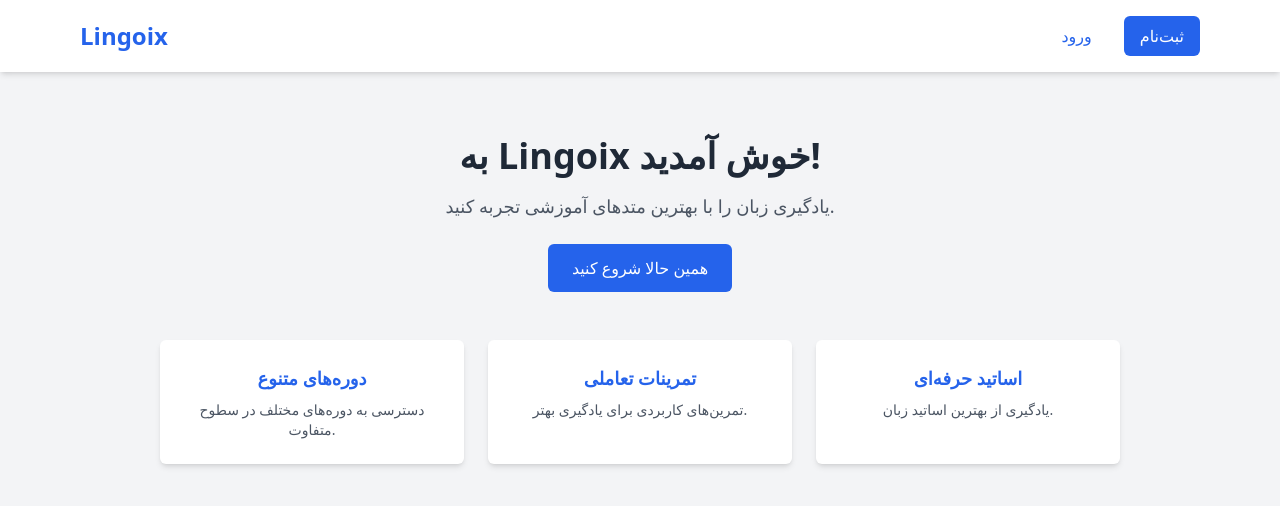
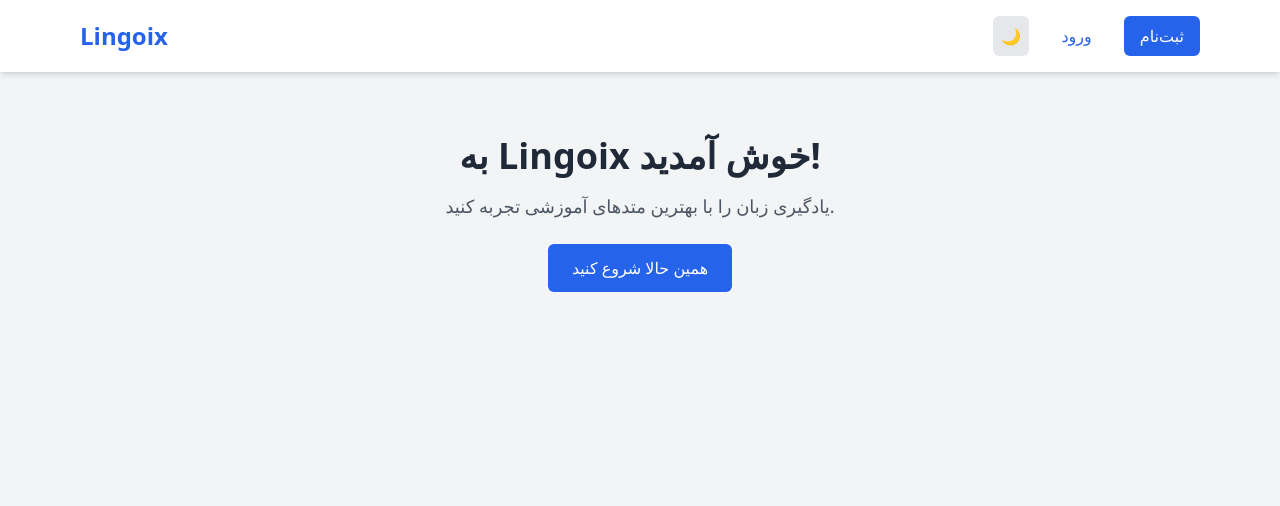
Before and after one commit to behshaad/lingoix, a React (Create React App) app: page / in a window 1280 px wide. Shown: the top 506 px of the page. Built offline with nearby package versions, Linux system fonts and the light colour scheme.

Commit message:
Add dark mode

```diff
--- /dev/null
+++ b/src/context/ThemeContext.js
@@ -0,0 +1,25 @@
+import { createContext, useState, useEffect } from "react";
+
+export const ThemeContext = createContext();
+
+export const ThemeProvider = ({ children }) => {
+  const [darkMode, setDarkMode] = useState(
+    localStorage.getItem("theme") === "dark"
+  );
+
+  useEffect(() => {
+    if (darkMode) {
+      document.documentElement.classList.add("dark");
+      localStorage.setItem("theme", "dark");
+    } else {
+      document.documentElement.classList.remove("dark");
+      localStorage.setItem("theme", "light");
+    }
+  }, [darkMode]);
+
+  return (
+    <ThemeContext.Provider value={{ darkMode, setDarkMode }}>
+      {children}
+    </ThemeContext.Provider>
+  );
+};
--- a/src/index.css
+++ b/src/index.css
@@ -1,3 +1,8 @@
 @tailwind base;
 @tailwind components;
 @tailwind utilities;
+
+/* ✅ اطمینان از اعمال شدن حالت دارک */
+html.dark {
+  @apply bg-gray-900 text-white;
+}
--- a/src/index.js
+++ b/src/index.js
@@ -1,17 +1,31 @@
-import React from 'react';
-import ReactDOM from 'react-dom/client';
-import './index.css';
-import App from './App';
-import reportWebVitals from './reportWebVitals';
+// import React from 'react';
+// import ReactDOM from 'react-dom/client';
+// import './index.css';
+// import App from './App';
+// import reportWebVitals from './reportWebVitals';
 
-const root = ReactDOM.createRoot(document.getElementById('root'));
+// const root = ReactDOM.createRoot(document.getElementById('root'));
+// root.render(
+//   <React.StrictMode>
+//     <App />
+//   </React.StrictMode>
+// );
+
+// // If you want to start measuring performance in your app, pass a function
+// // to log results (for example: reportWebVitals(console.log))
+// // or send to an analytics endpoint. Learn more: https://bit.ly/CRA-vitals
+// reportWebVitals();
+
+
+import React from "react";
+import ReactDOM from "react-dom/client";
+import App from "./App";
+import "./index.css";
+import { ThemeProvider } from "./context/ThemeContext";
+
+const root = ReactDOM.createRoot(document.getElementById("root"));
 root.render(
-  <React.StrictMode>
+  <ThemeProvider>
     <App />
-  </React.StrictMode>
+  </ThemeProvider>
 );
-
-// If you want to start measuring performance in your app, pass a function
-// to log results (for example: reportWebVitals(console.log))
-// or send to an analytics endpoint. Learn more: https://bit.ly/CRA-vitals
-reportWebVitals();
--- a/src/pages/HomePage.js
+++ b/src/pages/HomePage.js
@@ -1,22 +1,105 @@
+// import { Link } from "react-router-dom";
+
+// function HomePage() {
+//   return (
+//     <div className="min-h-screen flex flex-col items-center bg-gray-100">
+//       {/* ناوبار */}
+//       <nav className="w-full py-4 bg-white shadow-md">
+//         <div className="max-w-6xl mx-auto px-4 flex justify-between items-center">
+//           <h1 className="text-2xl font-bold text-blue-600">Lingoix</h1>
+//           <div className="hidden md:flex">
+//             <Link
+//               to="/login"
+//               className="px-4 py-2 text-blue-600 hover:underline"
+//             >
+//               ورود
+//             </Link>
+//             <Link
+//               to="/register"
+//               className="ml-4 px-4 py-2 bg-blue-600 text-white rounded-md"
+//             >
+//               ثبت‌نام
+//             </Link>
+//           </div>
+//         </div>
+//       </nav>
+
+//       {/* هدر */}
+//       <header className="text-center mt-16 px-4 sm:px-6 md:px-12 lg:px-24">
+//         <h2 className="text-3xl md:text-4xl font-bold text-gray-800">
+//           به Lingoix خوش آمدید!
+//         </h2>
+//         <p className="mt-4 text-gray-600 text-sm sm:text-base md:text-lg">
+//           یادگیری زبان را با بهترین متدهای آموزشی تجربه کنید.
+//         </p>
+//         <Link to="/register">
+//           <button className="mt-6 px-6 py-3 bg-blue-600 text-white rounded-md hover:bg-blue-700 transition">
+//             همین حالا شروع کنید
+//           </button>
+//         </Link>
+//       </header>
+
+//       {/* بخش معرفی امکانات */}
+//       <section className="mt-12 grid grid-cols-1 sm:grid-cols-2 md:grid-cols-3 gap-6 max-w-6xl px-4 sm:px-6 md:px-12 lg:px-24">
+//         <div className="p-6 bg-white shadow-md rounded-md text-center">
+//           <h3 className="text-lg font-semibold text-blue-600">
+//             دوره‌های متنوع
+//           </h3>
+//           <p className="text-gray-600 text-sm mt-2">
+//             دسترسی به دوره‌های مختلف در سطوح متفاوت.
+//           </p>
+//         </div>
+//         <div className="p-6 bg-white shadow-md rounded-md text-center">
+//           <h3 className="text-lg font-semibold text-blue-600">
+//             تمرینات تعاملی
+//           </h3>
+//           <p className="text-gray-600 text-sm mt-2">
+//             تمرین‌های کاربردی برای یادگیری بهتر.
+//           </p>
+//         </div>
+//         <div className="p-6 bg-white shadow-md rounded-md text-center">
+//           <h3 className="text-lg font-semibold text-blue-600">
+//             اساتید حرفه‌ای
+//           </h3>
+//           <p className="text-gray-600 text-sm mt-2">
+//             یادگیری از بهترین اساتید زبان.
+//           </p>
+//         </div>
+//       </section>
+//     </div>
+//   );
+// }
+
+// export default HomePage;
+
+// بدون تم
+
+import { useContext } from "react";
+import { ThemeContext } from "../context/ThemeContext";
 import { Link } from "react-router-dom";
 
 function HomePage() {
+  const { darkMode, setDarkMode } = useContext(ThemeContext);
+
   return (
-    <div className="min-h-screen flex flex-col items-center bg-gray-100">
+    <div className={`min-h-screen flex flex-col items-center bg-gray-100 dark:bg-gray-900`}>
       {/* ناوبار */}
-      <nav className="w-full py-4 bg-white shadow-md">
+      <nav className="w-full py-4 bg-white dark:bg-gray-800 shadow-md">
         <div className="max-w-6xl mx-auto px-4 flex justify-between items-center">
-          <h1 className="text-2xl font-bold text-blue-600">Lingoix</h1>
-          <div className="hidden md:flex">
-            <Link
-              to="/login"
-              className="px-4 py-2 text-blue-600 hover:underline"
+          <h1 className="text-2xl font-bold text-blue-600 dark:text-blue-400">Lingoix</h1>
+          <div className="flex items-center space-x-4">
+            <button
+              onClick={() => setDarkMode(!darkMode)}
+              className="p-2 bg-gray-200 dark:bg-gray-700 rounded-md"
             >
+              {darkMode ? "☀️" : "🌙"}
+            </button>
+            <Link to="/login" className="hidden md:block px-4 py-2 text-blue-600 dark:text-blue-400 hover:underline">
               ورود
             </Link>
             <Link
               to="/register"
-              className="ml-4 px-4 py-2 bg-blue-600 text-white rounded-md"
+              className="hidden md:block ml-4 px-4 py-2 bg-blue-600 text-white dark:bg-blue-500 rounded-md"
             >
               ثبت‌نام
             </Link>
@@ -26,46 +109,18 @@
 
       {/* هدر */}
       <header className="text-center mt-16 px-4 sm:px-6 md:px-12 lg:px-24">
-        <h2 className="text-3xl md:text-4xl font-bold text-gray-800">
+        <h2 className="text-3xl md:text-4xl font-bold text-gray-800 dark:text-white">
           به Lingoix خوش آمدید!
         </h2>
-        <p className="mt-4 text-gray-600 text-sm sm:text-base md:text-lg">
+        <p className="mt-4 text-gray-600 dark:text-gray-300 text-sm sm:text-base md:text-lg">
           یادگیری زبان را با بهترین متدهای آموزشی تجربه کنید.
         </p>
         <Link to="/register">
-          <button className="mt-6 px-6 py-3 bg-blue-600 text-white rounded-md hover:bg-blue-700 transition">
+          <button className="mt-6 px-6 py-3 bg-blue-600 text-white dark:bg-blue-500 rounded-md hover:bg-blue-700 transition">
             همین حالا شروع کنید
           </button>
         </Link>
       </header>
-
-      {/* بخش معرفی امکانات */}
-      <section className="mt-12 grid grid-cols-1 sm:grid-cols-2 md:grid-cols-3 gap-6 max-w-6xl px-4 sm:px-6 md:px-12 lg:px-24">
-        <div className="p-6 bg-white shadow-md rounded-md text-center">
-          <h3 className="text-lg font-semibold text-blue-600">
-            دوره‌های متنوع
-          </h3>
-          <p className="text-gray-600 text-sm mt-2">
-            دسترسی به دوره‌های مختلف در سطوح متفاوت.
-          </p>
-        </div>
-        <div className="p-6 bg-white shadow-md rounded-md text-center">
-          <h3 className="text-lg font-semibold text-blue-600">
-            تمرینات تعاملی
-          </h3>
-          <p className="text-gray-600 text-sm mt-2">
-            تمرین‌های کاربردی برای یادگیری بهتر.
-          </p>
-        </div>
-        <div className="p-6 bg-white shadow-md rounded-md text-center">
-          <h3 className="text-lg font-semibold text-blue-600">
-            اساتید حرفه‌ای
-          </h3>
-          <p className="text-gray-600 text-sm mt-2">
-            یادگیری از بهترین اساتید زبان.
-          </p>
-        </div>
-      </section>
     </div>
   );
 }
--- a/tailwind.config.js
+++ b/tailwind.config.js
@@ -1,5 +1,19 @@
+// export default {
+//   content: ["./index.html", "./src/**/*.{js,ts,jsx,tsx}"],
+//   theme: { extend: {} },
+//   plugins: [],
+// };
+
+
+/** @type {import('tailwindcss').Config} */
 export default {
-  content: ["./index.html", "./src/**/*.{js,ts,jsx,tsx}"],
-  theme: { extend: {} },
+  darkMode: "class", // 👈 این مقدار خیلی مهمه
+  content: [
+    "./index.html",
+    "./src/**/*.{js,ts,jsx,tsx}",
+  ],
+  theme: {
+    extend: {},
+  },
   plugins: [],
 };
```
